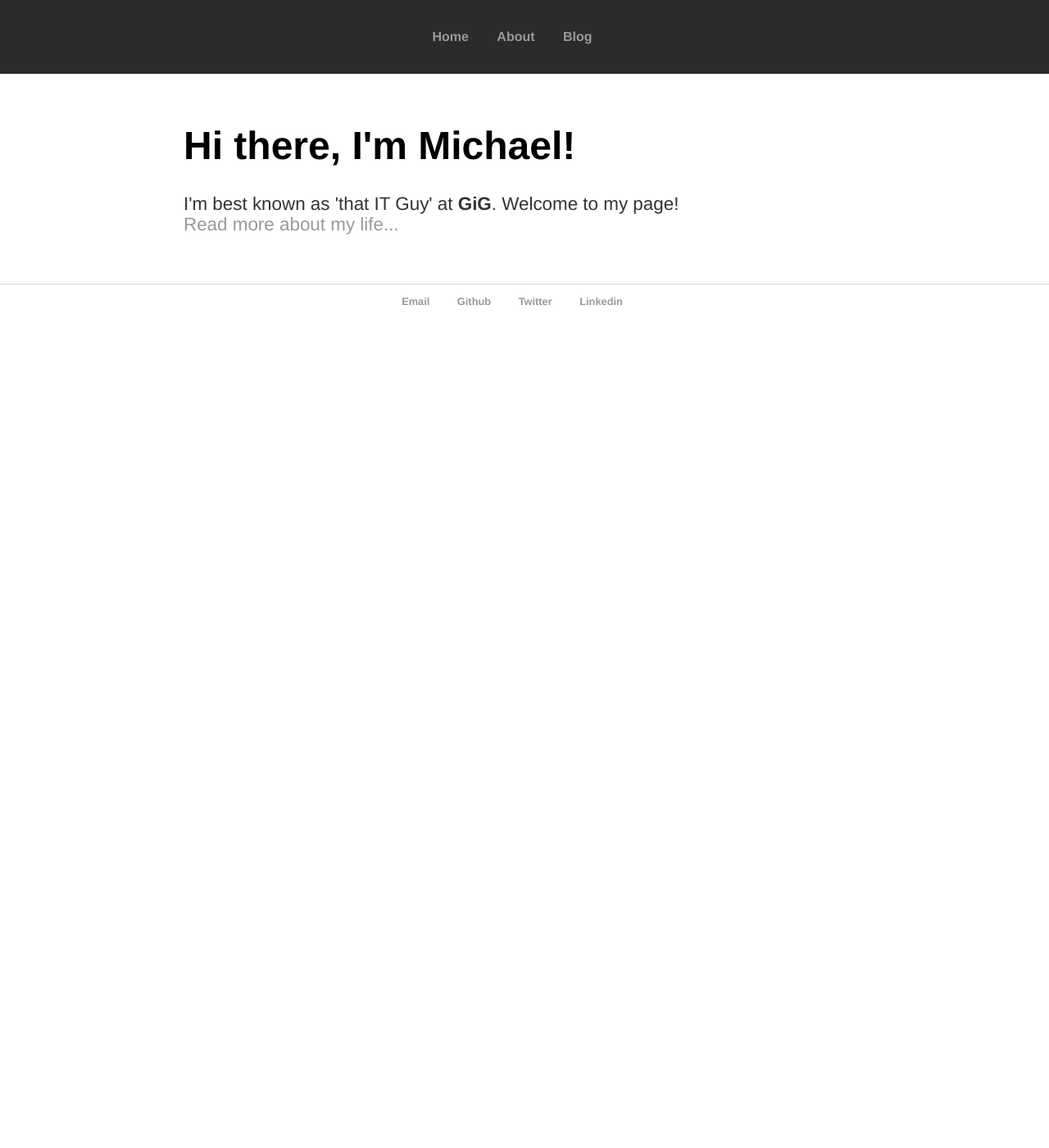
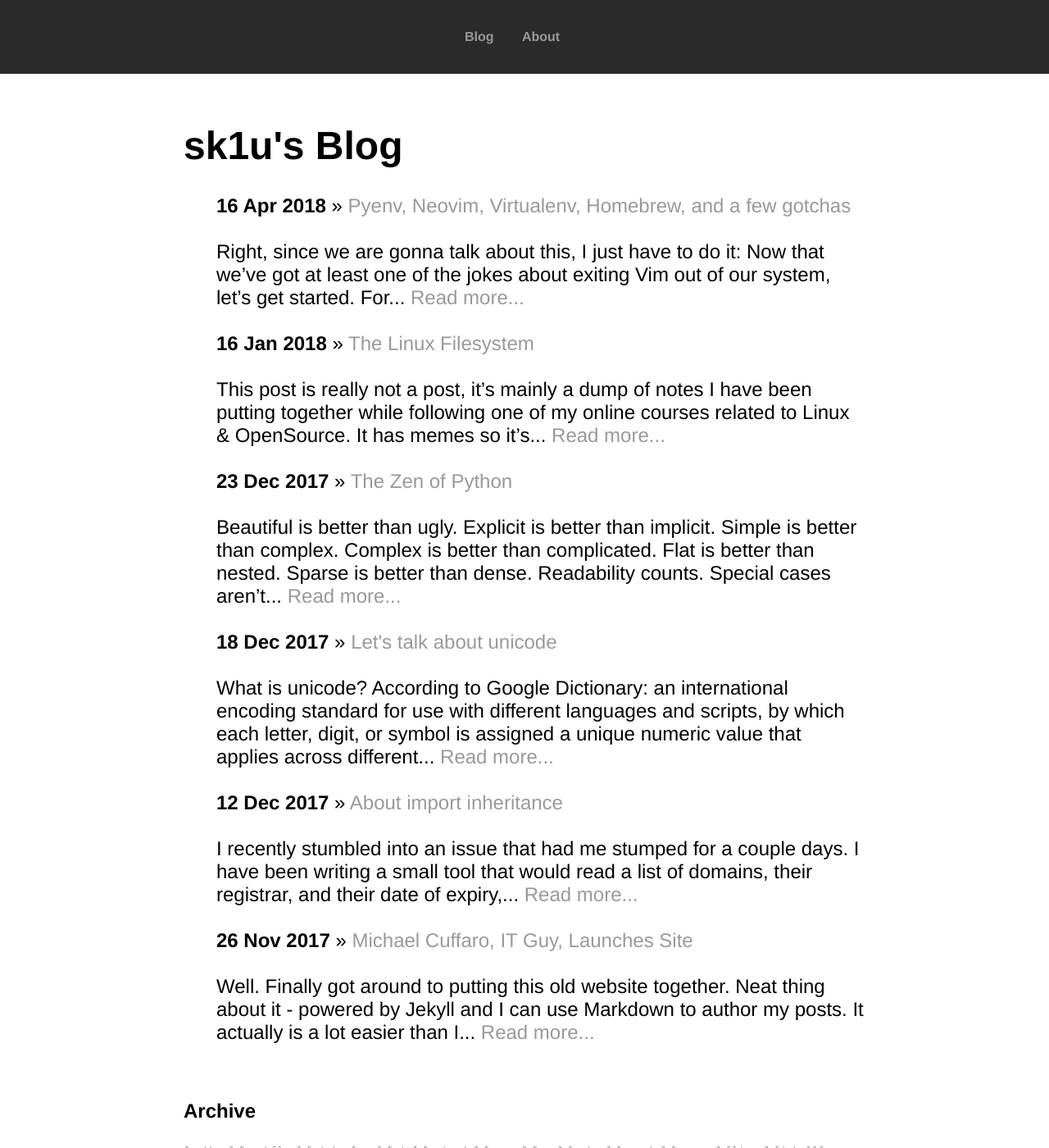
Before and after one commit to maiku1008/maiku1008.github.io, a Jekyll site: the page built from index.html, in a window 1280 px wide and 1400 px high. Shown: the whole window at 82% size. Built offline with Jekyll 4.4.1, drawn with Linux system fonts in a browser that asks for light colours; some of the changed text lies outside the part shown.

Commit message:
New post, refactor layout

````diff
--- a/_config.yml
+++ b/_config.yml
@@ -1,6 +1,7 @@
 name: Michael Cuffaro's Blog
 description: Musings, Documenting, Learning, Python, Geek stuff.
 url: https://sk1u.com
+future: true
 
 markdown: kramdown
 highlighter: rouge
--- a/_layouts/default.html
+++ b/_layouts/default.html
@@ -14,9 +14,8 @@
         <header>
 			<nav>
 	    		<ul>
-	        		<li><a href="/">Home</a></li>
-		        	<li><a href="/about">About</a></li>
-	        		<li><a href="/blog">Blog</a></li>
+	        		<li><a href="/">Blog</a></li>
+	        		<li><a href="/about">About</a></li>
 	    		</ul>
 			</nav>
         </header>
--- /dev/null
+++ b/_posts/2018-04-16-pyenv-neovim.md
@@ -0,0 +1,150 @@
+---
+layout: post
+title: "Pyenv, Neovim, Virtualenv, Homebrew, and a few gotchas"
+description: installation
+tags: pyenv python vim neovim virtualenv macosx homebrew dev workflow
+date: 2018-04-16
+---
+
+Right, since we are gonna talk about this, I just have to do it:
+
+![exiting vim joke](https://i.imgur.com/udoQWm1.jpg)
+
+Now that we've got at least one of the jokes about exiting Vim out of our system, let's get started.
+
+For my dev workflow and IDE, I've recently decided to move from the excellent [Vim](https://www.vim.org/), and into the magical world of [NeoVIm](https://neovim.io/), which is essentially Vim on steroids.
+
+No, but seriously, NeoVim has a [few](https://neovim.io/charter/) features that are really interesting, but the real reason for moving is that, as a Python dev, I need to be able to look at source code and definitions very often, while hacking on my code. The wonderful [jedi-vim](https://github.com/davidhalter/jedi-vim) plugin normally allows me to do just that, when it comes to my local project. But because I am using virtual environments extensively in my work, such as with [virtualenv](https://virtualenv.pypa.io/en/stable/) and/or [pyenv](https://github.com/pyenv/pyenv), I have a problem on my hands:
+
+**jedi-vim is unfortunately unaware of virtual environments**.
+
+So if I for example,
+
+setup a virtual environments in my project dir as such:
+`$ virtualenv -m python 3 venv`
+
+Activate the environment:
+`$ source venv/bin/activate`
+
+and then install Django:
+`$ pip install django`
+
+Initialise a django app with:
+`$ django-admin startproject mysite`
+
+Open the urls file:
+`$ vim mysite/urls.py`
+
+Placing the cursor on an object we are importing,
+such as url, and running the jedi-vim goto definition shortcut (mine is `,d`):
+```
+from django.conf.urls import url
+from django.contrib import admin
+```
+
+Returns the following error:
+```
+jedi-vim: Couldn't find any definitions for this.
+```
+
+Which sucks.
+
+Spent a good amount of time googling, asking around, playing with different plugins, but nope, no joy.
+The internet was suggesting three things:
+1. suck it up, cause similar[issues](https://github.com/davidhalter/jedi-vim/issues/744) were not tackled yet.
+2. tackle the issue myself, for which I feel I am not well versed enough (yet).
+3. Move to NeoVim plus Pyenv and jedi-vim, where things magically work.
+
+So here I am with my brand new NeoVim setup.
+
+![I need to watch Raiders again.](https://i.imgur.com/69oHSIc.jpg)
+
+Of course I had to go through a few gotchas to get this to work, which I will share here for all those out there hacking around with this.
+
+## Installing PyEnv
+
+The first thing I did was to ditch virtualenv and use Pyenv instead.
+I used homebrew to do that.
+
+```
+$ brew update
+$ brew install pyenv
+$ brew install pyenv-virtualenv
+```
+
+We still need to complete the install by adding a few environment variables to our shell profiles.
+So depending on our preferred shell, we use ~/.bash_profile , or ~/.zshrc or whatever else:
+```
+$ echo 'export PYENV_ROOT="$HOME/.pyenv"' >> <profile_file>
+$ echo 'export PATH="$PYENV_ROOT/bin:$PATH"' >> <profile_file>
+$ echo -e 'if command -v pyenv 1>/dev/null 2>&1; then\n  eval "$(pyenv init -)"\nfi' >> <profile_file>
+```
+
+(more info on [PyEnv Github](https://github.com/pyenv/pyenv))
+
+We can then initialize some environments and play around:
+```
+$ pyenv install 3.6.5
+$ pyenv install 2.7.14
+$ pyenv virtualenv 2.7.14 my_p2_project
+$ pyenv virtualenv 3.6.5 my_p3_project
+$ pyenv activate my_p3_project
+$ pyenv versions
+$ pyenv deactivate
+```
+## Installing NeoVim and jedi-vim
+
+For NeoVim, I used, you guess it, Homebrew:
+`$ brew install neovim`
+
+At which point, we can run it with:
+```
+$ nvim
+```
+
+I then proceeded to install a bunch of plugins for my Python stuff.
+I took a great deal of inspiration from [Fisa's NeoVim configuration](https://raw.githubusercontent.com/fisadev/fisa-nvim-config/master/init.vim) for that, but for the sake of this guide, we can simply install the jedi-vim plugin by adding the following to our ~/.config/nvim/init.vim :
+```
+call plug#begin('~/.config/nvim/plugged')
+Plug 'davidhalter/jedi-vim
+call plug#end()
+```
+
+We can then reopen `nvim` and run a `:PlugInstall`
+
+## Now for our gotcha part
+
+For being able to use Python 2/3 plugins,we will need the neovim Python module, with:
+```
+pip install neovim
+```
+
+But this would mean that we'd have to install the neovim plugin in all the virtual environments we create.
+To get around this, we need to create 1-2 virtual environments just for neovim, and add a line in our `init.vim` that will tell nvim to look into those envs for its plugin. We do the following:
+
+```
+pyenv virtualenv 2.7.14 neovim2
+pyenv virtualenv 3.6.5 neovim3
+
+pyenv activate neovim2
+pip install neovim
+pyenv which python  # Note the path
+
+pyenv activate neovim3
+pip install neovim
+pyenv which python  # Note the path
+```
+
+We will need to add also the following to our ~/.config/nvim/init.vim:
+```
+let g:python_host_prog = '/path/to/neovim2/bin/python'
+let g:python3_host_prog = '/path/to/neovim3/bin/python'
+```
+
+Run a health check in nvim to make sure all is ok:
+```
+:CheckHealth
+```
+Once this is done, we are all set! Time to write some Python :)
+
+![funstuff](https://i.imgur.com/o5dzyQs.jpg)
--- a/about/index.html
+++ b/about/index.html
@@ -1,11 +1,12 @@
 ---
 layout: default
-title: Michael Cuffaro, IT Guy
+title: Michael Cuffaro, Junior Dev
 ---
 <div class="blurb">
 	<h1>About me</h1>
-	<p>I'm a 34 year young geek, married to a wonderful maltese woman and father of two awesome little girls.
-  I'm a friendly IT guy by trade and have worked in several gaming companies based in Malta.
+    <p>This is the blog of a junior dev having fun with stuff. Welcome to my page!<br>
+	I'm a 34 year young geek, married to a wonderful maltese woman and father of two awesome little girls.
+  I'm a junior dev by trade and have worked in several gaming companies based in Malta.
   I also have worked as a sysadmin and dev for some personal projects.
   I like to get my hands dirty with terminal stuff, and found inspiration in building software to make mine and other's life easier.<br>
   This little page is an attempt for me to document some of my projects, and perhaps share with the world some things that i may learn in the process.
--- a/blog/index.html
+++ b/blog/index.html
@@ -1,6 +1,6 @@
 ---
 layout: default
-title: Michael's Blog
+title: sk1u's Blog
 ---
 	<h1>{{ page.title }}</h1>
 	<ul class="posts">
--- a/index.html
+++ b/index.html
@@ -1,11 +1,16 @@
 ---
 layout: default
-title: Michael Cuffaro, IT Guy
+title: sk1u's Blog
 ---
-<div class="blurb">
-	<h1>Hi there, I'm Michael!</h1>
-    <p>I'm best known as 'that IT Guy' at  <b>GiG</b>. Welcome to my page!<br>
-    <a href="/about">Read more about my life...</a></p>
+	<h1>{{ page.title }}</h1>
+	<ul class="posts">
 
+	  {% for post in site.posts %}
+      <li><span><b>{{ post.date | date_to_string }}</b></span> » <a href="{{ post.url }}" title="{{ post.title }}">{{ post.title }}</a></li><br>
 
-</div><!-- /.blurb -->
+        {{ post.content | strip_html | truncatewords:35}}
+            <a href="{{ post.url }}"> Read more...</a><br><br>
+	  {% endfor %}
+	</ul>
+
+{% include archive.html %}
````
